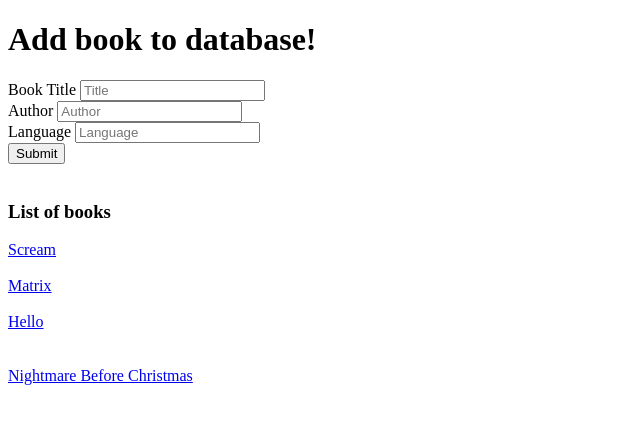
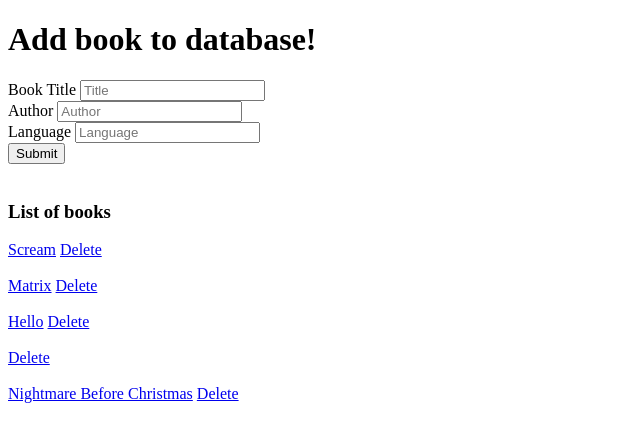
Before and after one commit to Johnnie71/samplePythonFlaskSqlite3App, a Flask app: page / in a window 1280 px wide. Shown: the top 442 px of the page, without its empty margins (0-640 px from the left). Run offline with Flask 2, Linux system fonts and the light colour scheme; data comes from the database, SQL or seed files in the repository; both versions use the stored data as it was after the commit.

Commit message:
deleteing from database

```diff
--- a/app.py
+++ b/app.py
@@ -1,3 +1,4 @@
+from sqlite3.dbapi2 import connect
 from flask import Flask, render_template, request, url_for, redirect
 import sqlite3
 
@@ -41,7 +42,7 @@ def books():
         new_author = request.form["author"]
         new_lang = request.form["language"]
         new_title = request.form["title"]
-        print(new_author, new_title, new_lang)
+
         sql = """INSERT INTO books (author, language, title) VALUES (?, ?, ?)"""
         cursor = cursor.execute(sql, (new_author, new_lang, new_title))
         connection.commit()
@@ -60,6 +61,14 @@ def single_book(id):
     print(book)
     return render_template("book.html", book=book)
 
+@app.route("/delete/<int:id>")
+def delete(id):
+    connection = db_connection()
+    cursor = connection.cursor()
+
+    cursor.execute("DELETE FROM books WHERE id=?", (id,))
+    connection.commit()
+    return render_template('book.html')
 
 if __name__ == "__main__":
     app.run(debug=True)
--- a/templates/base.html
+++ b/templates/base.html
@@ -27,6 +27,7 @@
 		{% for book in books%}
 		<div>
 			<a href="/book/{{book.id}}">{{book.title}}</a>
+			<a href="/delete/{{book.id}}">Delete</a>
 		</div>
 		<br />
 		{% endfor %}
--- a/templates/book.html
+++ b/templates/book.html
@@ -4,7 +4,7 @@
 		<meta charset="UTF-8" />
 		<meta http-equiv="X-UA-Compatible" content="IE=edge" />
 		<meta name="viewport" content="width=device-width, initial-scale=1.0" />
-		<title>Document</title>
+		<title>Book Info</title>
 	</head>
 	<body>
 		{% for r in book %}
```
Also changed, not shown: books.sqlite.
